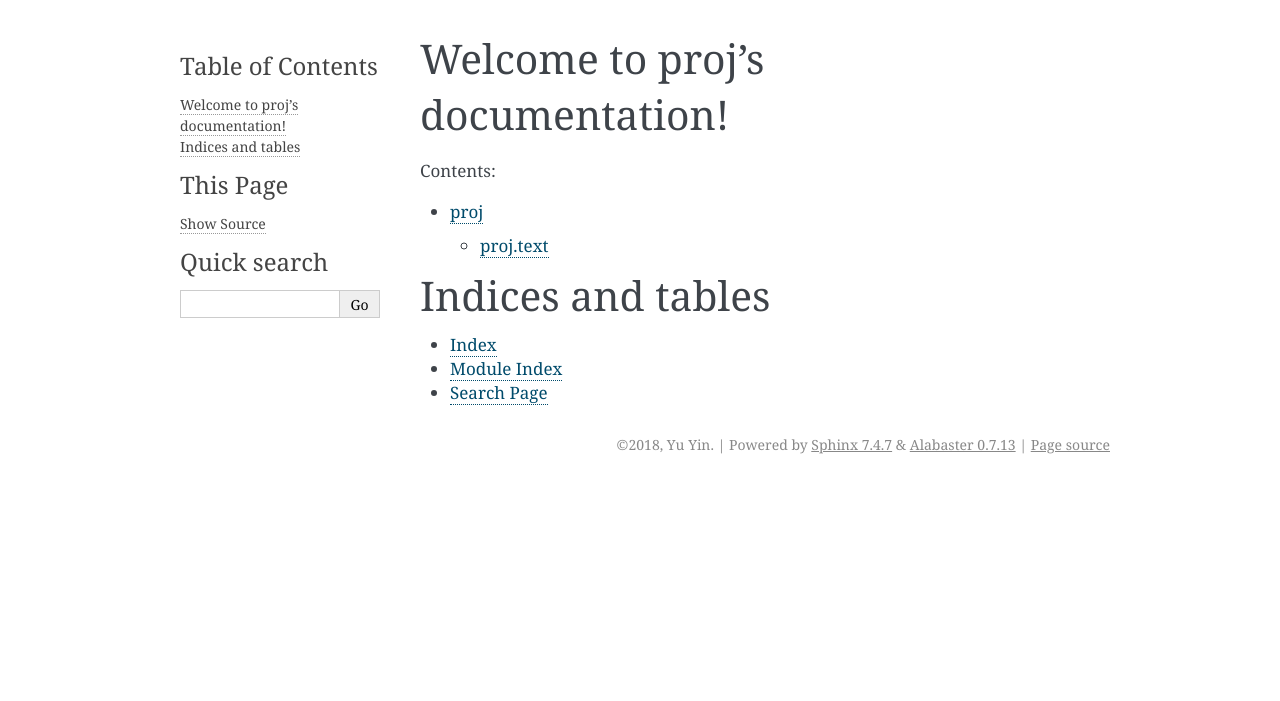
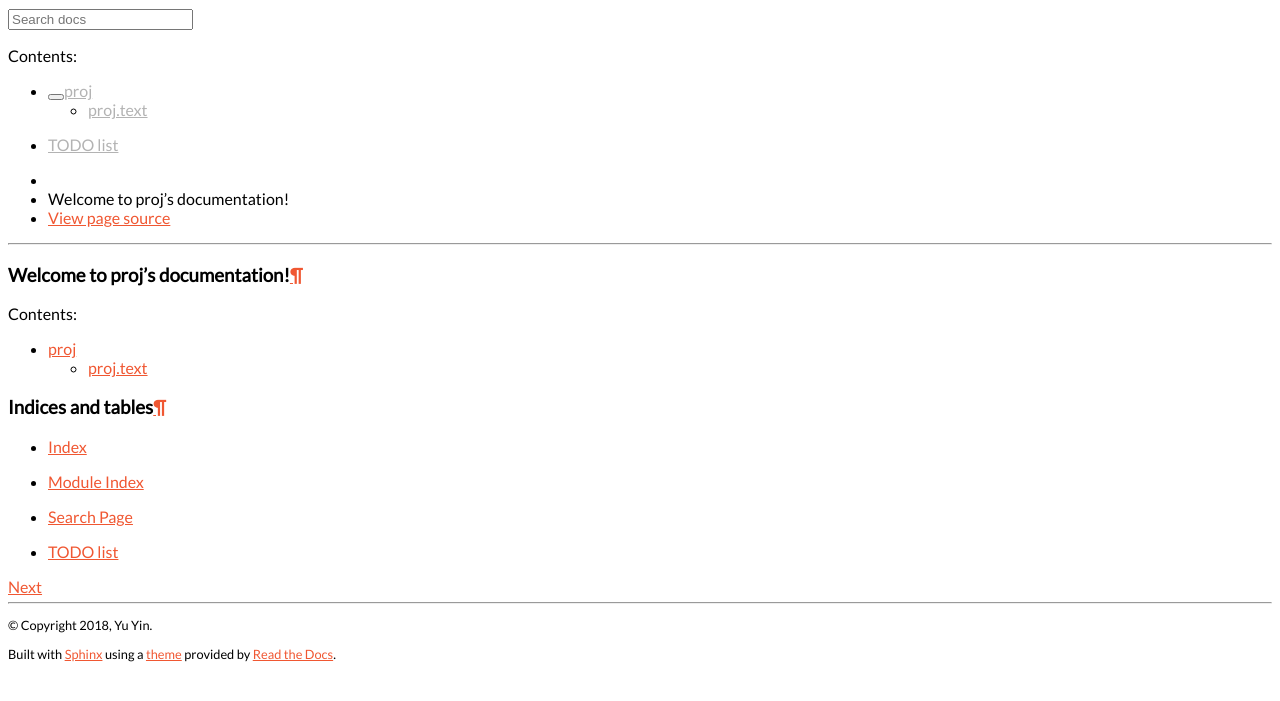
Before and after one commit to yxonic/proj_example, a Sphinx documentation site: the page built from docs/source/index.rst, in a window 1280 px wide. Shown: the top 701 px of the page. Built offline with Sphinx 7.4.7 and the Read the Docs theme 2.0.0, drawn with Linux system fonts in a browser that asks for light colours; formulas are drawn with MathJax 3.

Commit message:
Better documentation support.

```diff
--- /dev/null
+++ b/docs/source/_static/css/pytorch_theme.css
@@ -0,0 +1,118 @@
+body {
+    font-family: "Lato","proxima-nova","Helvetica Neue",Arial,sans-serif;
+}
+
+/* Default header fonts are ugly */
+h1, h2, .rst-content .toctree-wrapper p.caption, h3, h4, h5, h6, legend, p.caption {
+    font-family: "Lato","proxima-nova","Helvetica Neue",Arial,sans-serif;
+}
+
+/* Use white for docs background */
+.wy-side-nav-search {
+    background-color: #fff;
+}
+
+.wy-nav-content-wrap, .wy-menu li.current > a  {
+    background-color: #fff;
+}
+
+@media screen and (min-width: 1400px) {
+    .wy-nav-content-wrap {
+        background-color: rgba(0, 0, 0, 0.0470588);
+    }
+
+    .wy-nav-content {
+        background-color: #fff;
+    }
+}
+
+/* Fixes for mobile */
+.wy-nav-top {
+    background-color: #fff;
+    /*background-image: url('../img/pytorch-logo-dark.svg');*/
+    background-repeat: no-repeat;
+    background-position: center;
+    padding: 0;
+    margin: 0.4045em 0.809em;
+    color: #333;
+}
+
+.wy-nav-top > a {
+    display: none;
+}
+
+@media screen and (max-width: 768px) {
+    .wy-side-nav-search>a img.logo {
+        height: 60px;
+    }
+}
+
+/* This is needed to ensure that logo above search scales properly */
+.wy-side-nav-search a {
+    display: block;
+}
+
+/* This ensures that multiple constructors will remain in separate lines. */
+.rst-content dl:not(.docutils) dt {
+    display: table;
+}
+
+/* Use our red for literals (it's very similar to the original color) */
+.rst-content tt.literal, .rst-content tt.literal, .rst-content code.literal {
+    color: #F05732;
+}
+
+.rst-content tt.xref, a .rst-content tt, .rst-content tt.xref,
+.rst-content code.xref, a .rst-content tt, a .rst-content code {
+    color: #404040;
+}
+
+/* Change link colors (except for the menu) */
+
+a {
+    color: #F05732;
+}
+
+a:hover {
+    color: #F05732;
+}
+
+
+a:visited {
+    color: #D44D2C;
+}
+
+.wy-menu a {
+    color: #b3b3b3;
+}
+
+.wy-menu a:hover {
+    color: #b3b3b3;
+}
+
+/* Default footer text is quite big */
+footer {
+    font-size: 80%;
+}
+
+footer .rst-footer-buttons {
+    font-size: 125%; /* revert footer settings - 1/80% = 125% */
+}
+
+footer p {
+    font-size: 100%;
+}
+
+/* For hidden headers that appear in TOC tree */
+/* see http://stackoverflow.com/a/32363545/3343043 */
+.rst-content .hidden-section {
+    display: none;
+}
+
+nav .hidden-section {
+    display: inherit;
+}
+
+.wy-side-nav-search>div.version {
+    color: #000;
+}
--- a/docs/source/conf.py
+++ b/docs/source/conf.py
@@ -15,6 +15,8 @@
 # import os
 # import sys
 # sys.path.insert(0, os.path.abspath('.'))
+
+import sphinx_rtd_theme
 
 
 # -- Project information -----------------------------------------------------
@@ -40,8 +42,11 @@ release = '0.1'
 # ones.
 extensions = [
     'sphinx.ext.autodoc',
+    'sphinx.ext.autosummary',
+    'sphinx.ext.intersphinx',
     'sphinx.ext.todo',
-    'sphinx.ext.imgmath',
+    'sphinx.ext.mathjax',
+    'sphinx.ext.napoleon',
     'sphinx.ext.viewcode',
 ]
 
@@ -51,8 +56,8 @@ templates_path = ['_templates']
 # The suffix(es) of source filenames.
 # You can specify multiple suffix as a list of string:
 #
-# source_suffix = ['.rst', '.md']
-source_suffix = '.rst'
+source_suffix = ['.rst', '.md']
+# source_suffix = '.rst'
 
 # The master toctree document.
 master_doc = 'index'
@@ -70,7 +75,7 @@ language = None
 exclude_patterns = []
 
 # The name of the Pygments (syntax highlighting) style to use.
-pygments_style = 'sphinx'
+pygments_style = 'friendly'
 
 
 # -- Options for HTML output -------------------------------------------------
@@ -78,13 +83,20 @@ pygments_style = 'sphinx'
 # The theme to use for HTML and HTML Help pages.  See the documentation for
 # a list of builtin themes.
 #
-html_theme = 'alabaster'
+# html_theme = 'classic'
+html_theme = 'sphinx_rtd_theme'
+html_theme_path = [sphinx_rtd_theme.get_html_theme_path()]
 
 # Theme options are theme-specific and customize the look and feel of a theme
 # further.  For a list of options available for each theme, see the
 # documentation.
 #
-# html_theme_options = {}
+html_theme_options = {
+    # 'canonical_url': 'https://pytorch.org/docs/stable/',
+    'collapse_navigation': False,
+    'display_version': True,
+    'logo_only': True,
+}
 
 # Add any paths that contain custom static files (such as style sheets) here,
 # relative to this directory. They are copied after the builtin static files,
@@ -100,6 +112,13 @@ html_static_path = ['_static']
 # 'searchbox.html']``.
 #
 # html_sidebars = {}
+
+html_context = {
+    'css_files': [
+        'https://fonts.googleapis.com/css?family=Lato',
+        '_static/css/pytorch_theme.css'
+    ],
+}
 
 
 # -- Options for HTMLHelp output ---------------------------------------------
@@ -160,8 +179,63 @@ texinfo_documents = [
 
 
 # -- Extension configuration -------------------------------------------------
+intersphinx_mapping = {
+    'python': ('https://docs.python.org/', None),
+    'numpy': ('http://docs.scipy.org/doc/numpy/', None),
+}
 
 # -- Options for todo extension ----------------------------------------------
 
 # If true, `todo` and `todoList` produce output, else they produce nothing.
 todo_include_todos = True
+
+# -- A patch that prevents Sphinx from cross-referencing ivar tags -------
+# See http://stackoverflow.com/a/41184353/3343043
+from docutils import nodes
+from sphinx.util.docfields import TypedField
+from sphinx import addnodes
+
+
+def patched_make_field(self, types, domain, items, **kw):
+    # `kw` catches `env=None` needed for newer sphinx while maintaining
+    #  backwards compatibility when passed along further down!
+
+    # type: (List, unicode, Tuple) -> nodes.field
+    def handle_item(fieldarg, content):
+        par = nodes.paragraph()
+        par += addnodes.literal_strong('', fieldarg)  # Patch: this line added
+        # par.extend(self.make_xrefs(self.rolename, domain, fieldarg,
+        #                           addnodes.literal_strong))
+        if fieldarg in types:
+            par += nodes.Text(' (')
+            # NOTE: using .pop() here to prevent a single type node to be
+            # inserted twice into the doctree, which leads to
+            # inconsistencies later when references are resolved
+            fieldtype = types.pop(fieldarg)
+            if len(fieldtype) == 1 and isinstance(fieldtype[0], nodes.Text):
+                typename = u''.join(n.astext() for n in fieldtype)
+                typename = typename.replace('int', 'python:int')
+                typename = typename.replace('long', 'python:long')
+                typename = typename.replace('float', 'python:float')
+                typename = typename.replace('type', 'python:type')
+                par.extend(self.make_xrefs(self.typerolename, domain, typename,
+                                           addnodes.literal_emphasis, **kw))
+            else:
+                par += fieldtype
+            par += nodes.Text(')')
+        par += nodes.Text(' -- ')
+        par += content
+        return par
+
+    fieldname = nodes.field_name('', self.label)
+    if len(items) == 1 and self.can_collapse:
+        fieldarg, content = items[0]
+        bodynode = handle_item(fieldarg, content)
+    else:
+        bodynode = self.list_type()
+        for fieldarg, content in items:
+            bodynode += nodes.list_item('', handle_item(fieldarg, content))
+    fieldbody = nodes.field_body('', bodynode)
+    return nodes.field('', fieldname, fieldbody)
+
+TypedField.make_field = patched_make_field
--- a/docs/source/index.rst
+++ b/docs/source/index.rst
@@ -19,3 +19,8 @@ Indices and tables
 * :ref:`genindex`
 * :ref:`modindex`
 * :ref:`search`
+
+.. toctree::
+   :maxdepth: 2
+
+   todo.rst
--- /dev/null
+++ b/docs/source/todo.rst
@@ -0,0 +1,4 @@
+TODO list
+=========
+
+.. todoList::
```
Also changed, not shown: README.md (+2 -0 lines), 1 other file.
